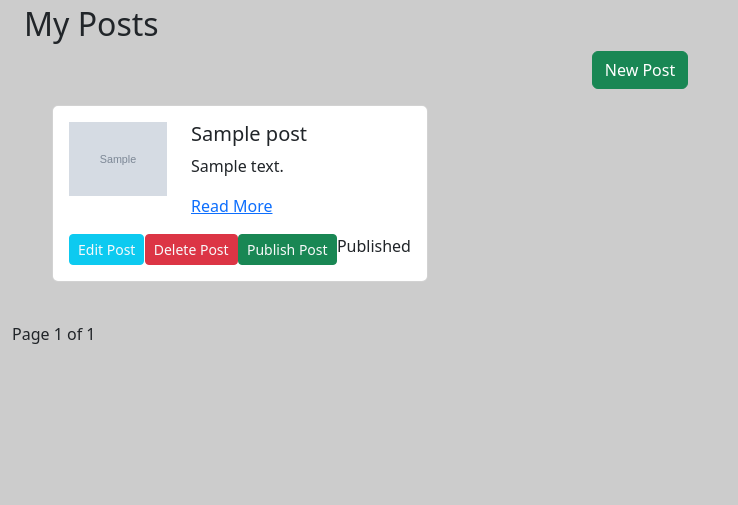
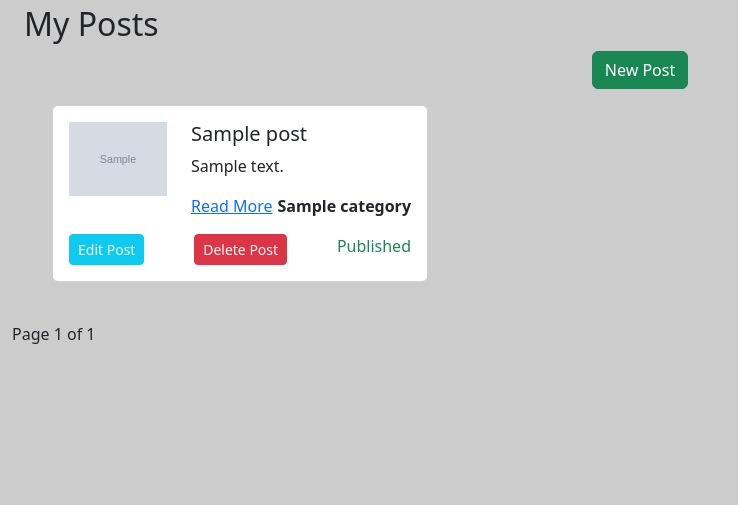
Before and after one commit to Balaji45-Ncr/dj-proj1, a Django app: page /blog/dashboard/ in a window 1280 px wide. Shown: the part 232-737 px from the top of the page, without its empty margins (0-738 px from the left). Run offline with Django 4.2, Linux system fonts and the light colour scheme; a user stored in the database is signed in; tables that the repository leaves empty hold one stand-in row (values such as "Sample post"); grey boxes marked "Sample" are stand-in pictures; some libraries are stand-ins or nearby versions.

Commit message:
is_published_view

```diff
--- a/blog/templates/blog/dashboard.html
+++ b/blog/templates/blog/dashboard.html
@@ -44,15 +44,20 @@
                                 <p class="card-text">{{i.content}}</p>
                                 <div class="d-flex justify-content-between">
                                     <a href="{% url 'blog:detail' pk=i.id %}">Read More</a>
-                                    <a class="text-decoration-none text-dark fw-bold" href="#">{{i.content.name}}</a>
+                                    <a class="text-decoration-none text-dark fw-bold" href="#">{{i.category.name}}</a>
+
                                 </div>
                             </div>
                         </div>
                         <div class="d-flex justify-content-between mt-3">
                           <a class="btn btn-info btn-sm text-light" href="{% url 'blog:edit_post' pk=i.id %}">Edit Post</a>
                           <a class="btn btn-danger btn-sm text-light" href="{% url 'blog:delete_post' pk=i.id %}">Delete Post</a>
-                          <a class="btn btn-success btn-sm text-light" href="[PUBLISH POST URL]">Publish Post</a>
-                          <label class="text-sucess">Published</label>
+                            {% if not i.is_published %}
+                          <a class="btn btn-success btn-sm text-light" href="{% url 'blog:publish_post' pk=i.id %}">Publish Post</a>
+                            {% endif %}
+                            {% if i.is_published %}
+                          <label class="text-success">Published</label>
+                            {% endif %}
                         </div>
                     </div>
                 </div>
--- a/blog/templates/blog/index.html
+++ b/blog/templates/blog/index.html
@@ -15,8 +15,8 @@
             </div>
         </div>
         <div class="row m-3">
-            {% if Latest %}
-            {% for post in Latest %}
+            {% if object_list %}
+            {% for post in object_list %}
             <div class="col-4 mb-4">
                 <div class="card">
                     <div class="card-body">
--- a/blog/urls.py
+++ b/blog/urls.py
@@ -19,5 +19,6 @@ urlpatterns=[
     path('new_post/',views.New_Post.as_view(),name='new_post'),
     path('edit_post/<int:pk>/',views.Edit_Post.as_view(),name='edit_post'),
     path('delete_post/<int:pk>/',views.Delete_Post.as_view(),name='delete_post'),
+    path('publish_post/<int:pk>/',views.Publish.as_view(),name='publish_post'),
 
 ]
--- a/blog/views.py
+++ b/blog/views.py
@@ -14,8 +14,20 @@ from django.contrib import messages
 class index(ListView):
     model=Post
     template_name='blog/index.html'
-    context_object_name = 'Latest'
     paginate_by = 6
+
+    def get_queryset(self):
+        posting=super().get_queryset()
+        data=posting.filter(is_published=True)
+        return data
+
+class Publish(View):
+    def get(self,request,*args,**kwargs):
+        id=self.kwargs.get('pk')
+        post=Post.objects.get(pk=id)
+        post.is_published=True
+        post.save()
+        return redirect(reverse('blog:dashboard'))
 
 
 
```
